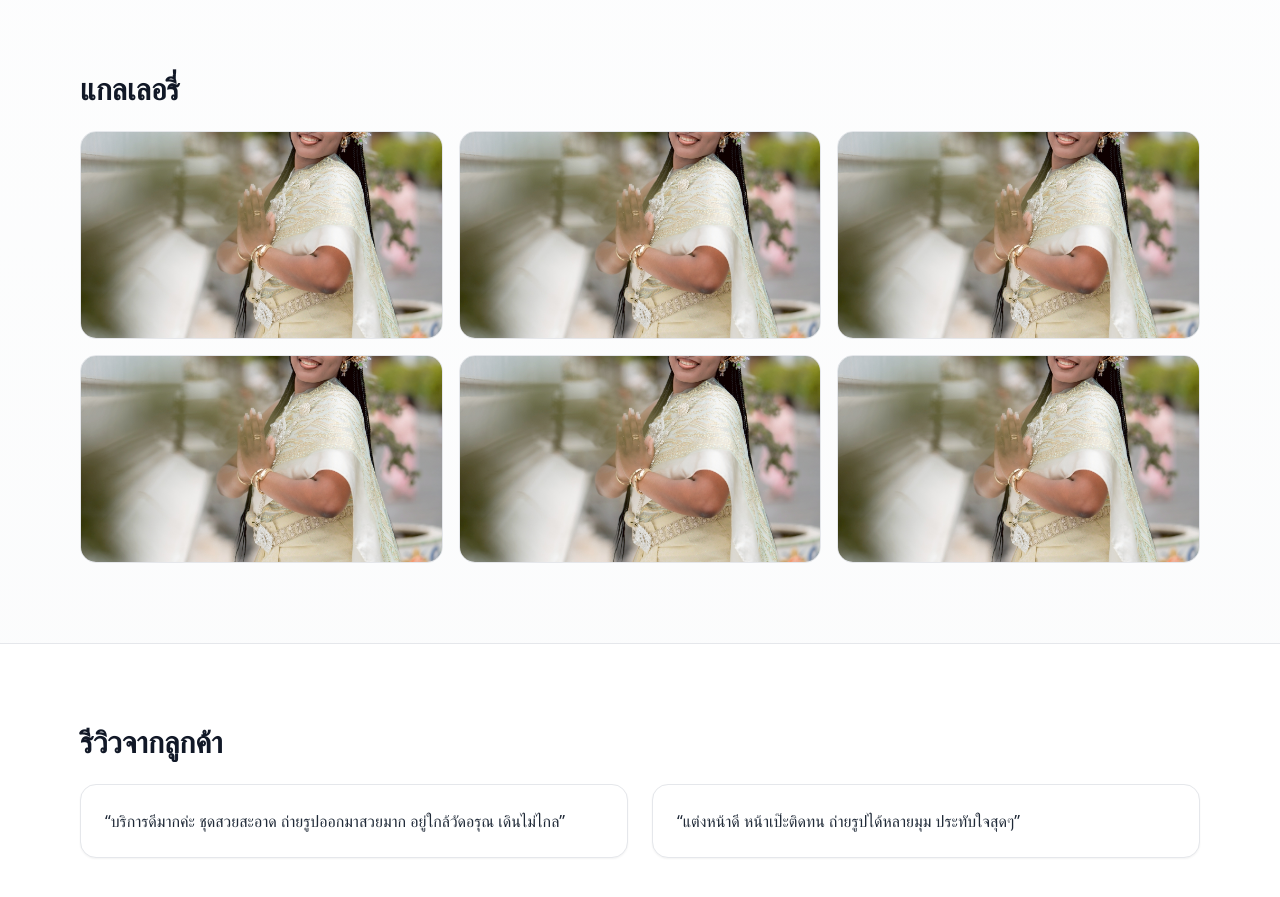
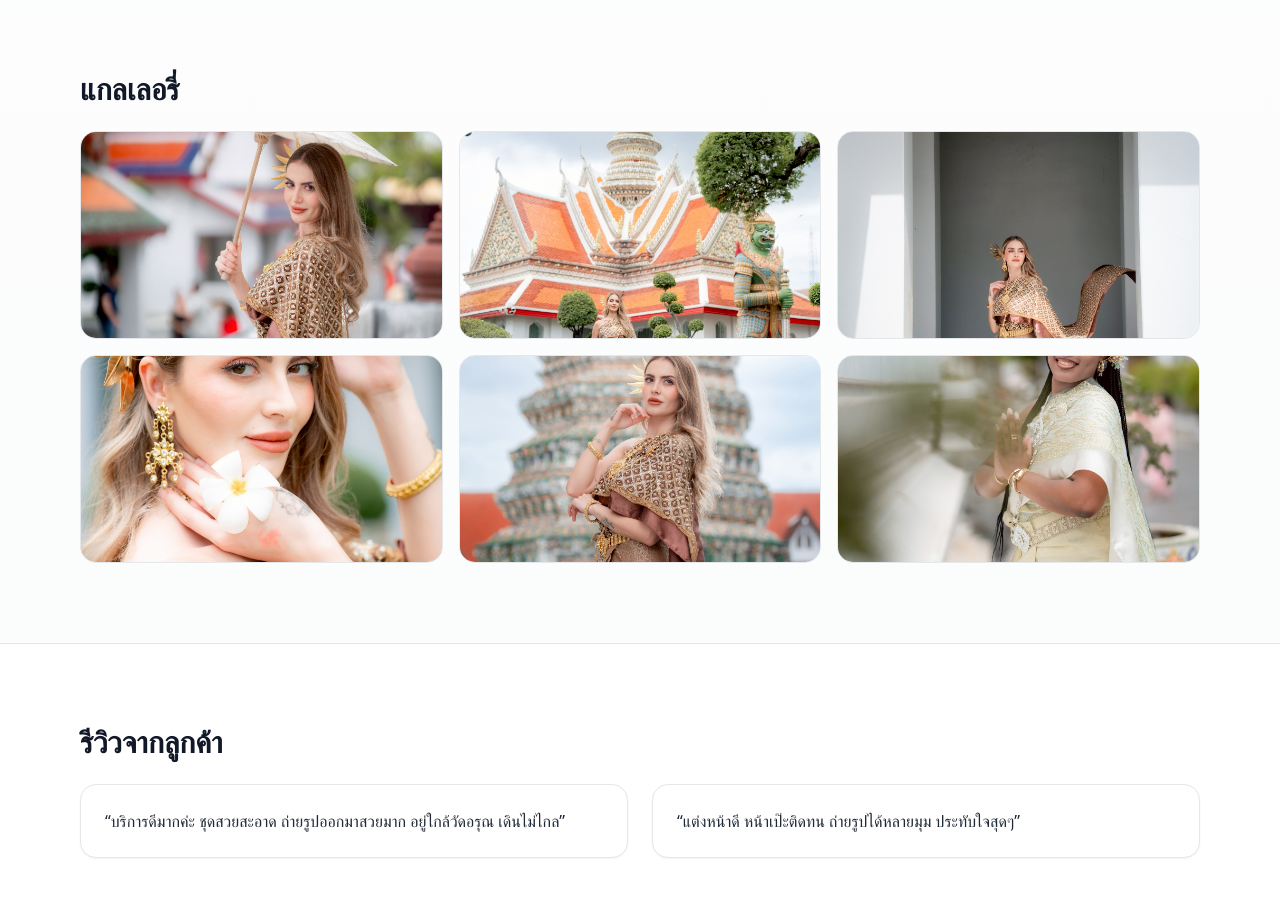
Before and after one commit to pannawits14/paranee-prestige-studio, a React (Vite) app: page / in a window 1280 px wide. Shown: the part 1340-2237 px from the top of the page. Built offline with nearby package versions, Linux system fonts and the light colour scheme.

Commit message:
Update App.jsx
แก้ภาพอีกที

```diff
--- a/src/App.jsx
+++ b/src/App.jsx
@@ -241,12 +241,12 @@ export default function App() {
      <section id="gallery" className="max-w-6xl mx-auto px-4 py-14 md:py-20">
   <h3 className="text-2xl md:text-3xl font-bold">{t.galleryTitle}</h3>
   <div className="mt-6 grid sm:grid-cols-2 md:grid-cols-3 gap-4">
-          {[1,2,3,4,5,6].map((i) => (
+    {Array.from({ length: 6 }, (_, idx) => idx + 1).map((i) => (
       <img
         key={i}
         alt={`gallery-${i}`}
         className="w-full h-52 object-cover rounded-2xl border"
-              src={"/g1.jpg","/g2.jpg","/g3.jpg","/g4.jpg","/g5.jpg","/g6.jpg"}
+        src={`/g${i}.jpg`}   // ดึงไฟล์จาก public/g1.jpg ถึง g6.jpg
       />
     ))}
   </div>
```
Lines whose indentation alone changed are shown as unchanged.
